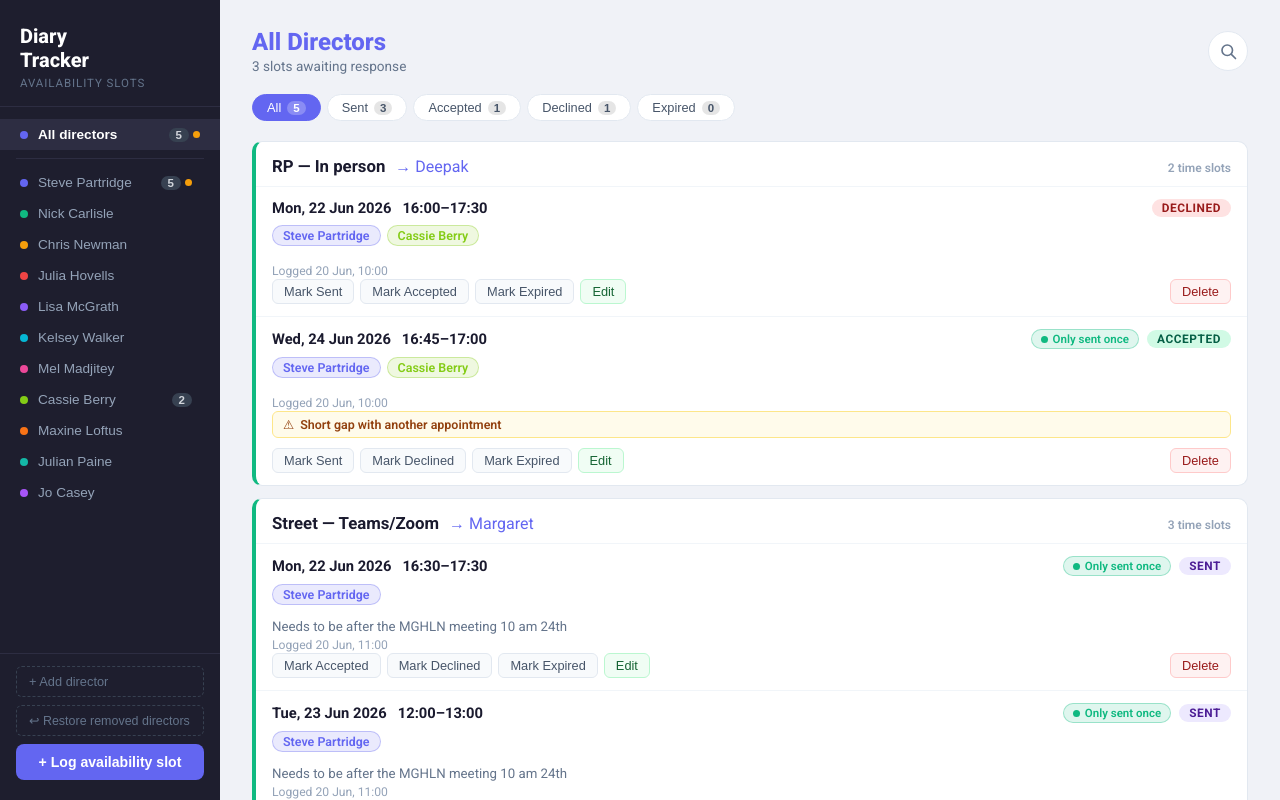
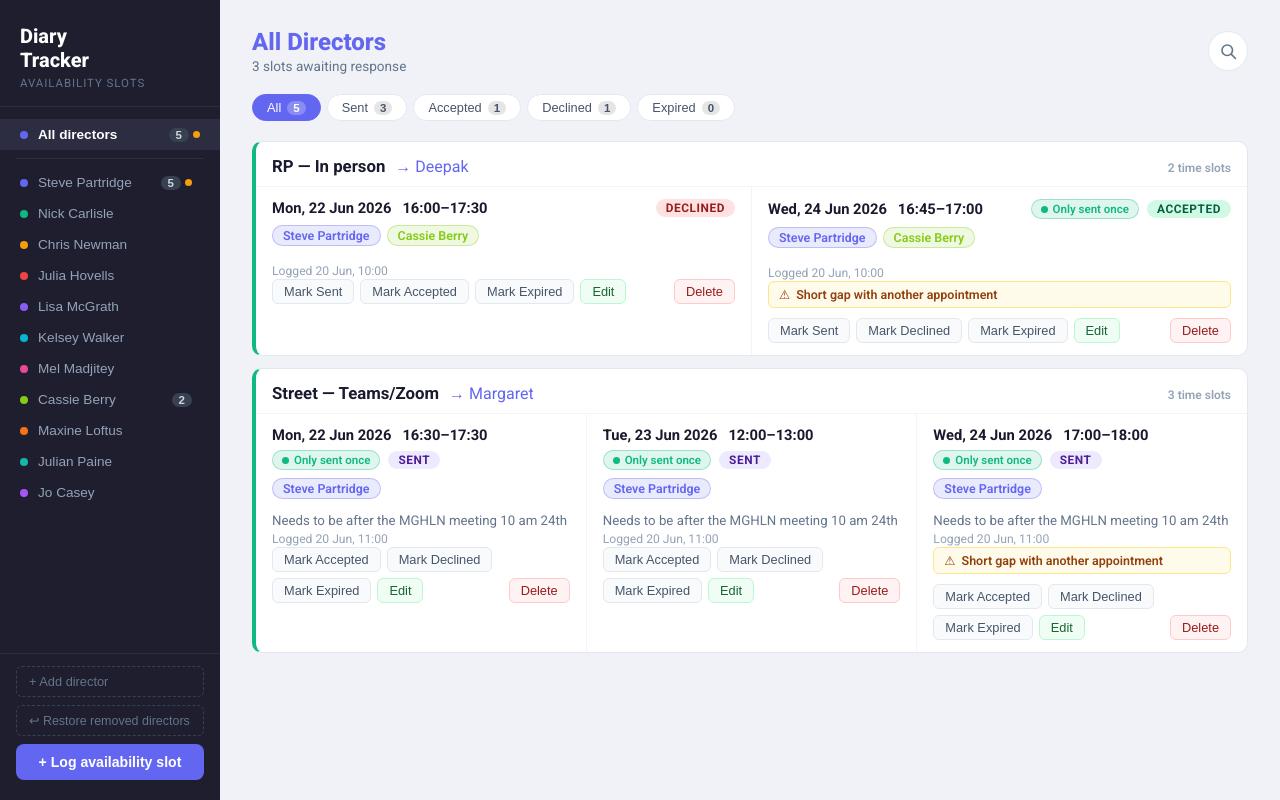
Before and after one commit to liamccmail/diary-slots, a React (Vite) app: page / in a window 1280 px wide. Built offline with nearby package versions, Linux system fonts and the light colour scheme.

Commit message:
Display grouped slot entries horizontally instead of vertically
Co-Authored-By: Claude Sonnet 4.6 <noreply@anthropic.com>

```diff
--- a/src/App.css
+++ b/src/App.css
@@ -634,15 +634,18 @@ body {
 /* ── Individual entries inside a group ───────────────── */
 .slot-entries {
   display: flex;
-  flex-direction: column;
+  flex-direction: row;
+  flex-wrap: wrap;
 }
 
 .slot-entry {
+  flex: 1;
+  min-width: 220px;
   padding: 12px 16px;
 }
 
 .slot-entry--divider {
-  border-top: 1px solid #f1f5f9;
+  border-left: 1px solid #f1f5f9;
 }
 
 .slot-entry-top {
```
